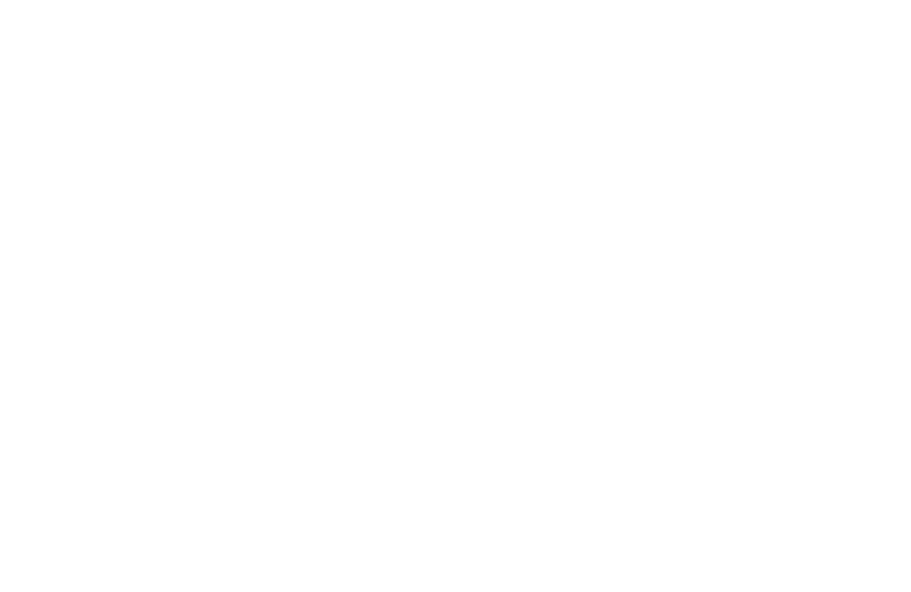
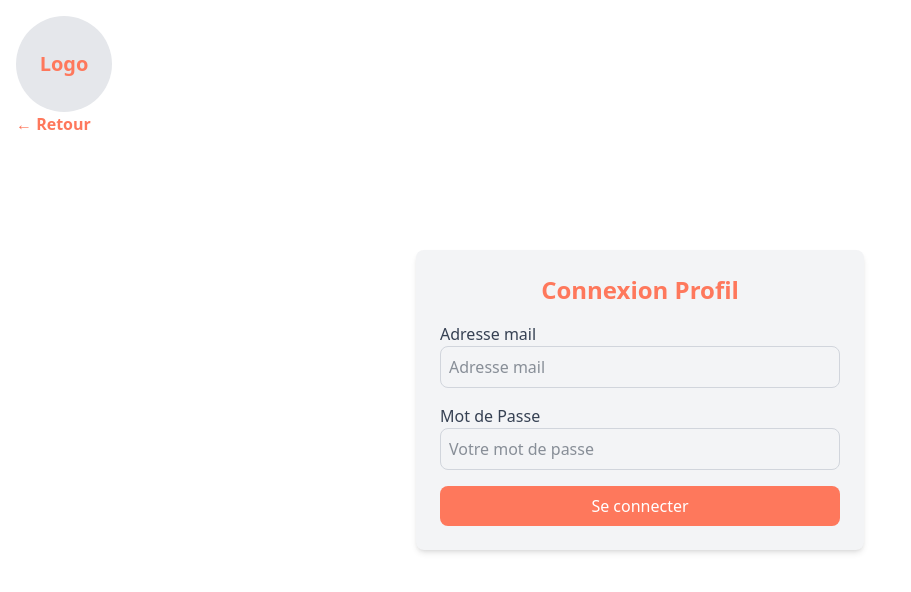
Before and after one commit to titoumess/Project_salestraction, a React (Vite) app in the folder frontend/: page /signin-page in a window 1280 px wide. Before the commit this address had no page. Shown: the top 592 px of the page, without its empty margins (0-911 px from the left). Built offline with nearby package versions, Linux system fonts and the light colour scheme.

Commit message:
Ajout page connexion

```diff
--- a/frontend/src/App.jsx
+++ b/frontend/src/App.jsx
@@ -4,6 +4,7 @@
 import Dashboard from "./Dashboard"; // Page après connexion
 import SignupEtudiant from "./SignupEtudiant";
 import SignupStartup from "./SignupStartup";
+import SigninPage from "./SigninPage"; // Page de connexion
 
 function App() {
   const [isAuthenticated, setIsAuthenticated] = useState(false);
@@ -37,6 +38,7 @@
         {/* Autres routes */}
         <Route path="/signup-etudiant" element={<SignupEtudiant />} />
         <Route path="/signup-startup" element={<SignupStartup />} />
+        <Route path="/signin-page" element={<SigninPage />} />
       </Routes>
     </Router>
   );
--- a/frontend/src/LoginPage.jsx
+++ b/frontend/src/LoginPage.jsx
@@ -5,10 +5,15 @@
   const navigate = useNavigate();
   const [userType, setUserType] = useState("étudiant");
 
-  const handleLogin = () => {
+  /*const handleLogin = () => {
     onLogin();
     navigate("/dashboard");
-  };
+  };*/
+
+  const handleSignin = () => {
+
+    navigate("/signin-page");
+  }
 
   const handleSignup = () => {
     if (userType === "étudiant") {
@@ -30,7 +35,7 @@
       {/* Bouton "Je me connecte" en haut à droite */}
       <div className="absolute top-4 right-4">
         <button
-          onClick={handleLogin}
+          onClick={handleSignin}
           className="bg-gray-200 text-gray-800 py-2 px-4 rounded-lg hover:bg-[var(--color-accent)] hover:text-white transition-all"
         >
           Je me connecte
--- /dev/null
+++ b/frontend/src/SigninPage.jsx
@@ -0,0 +1,73 @@
+import React from "react";
+import { useNavigate } from "react-router-dom";
+
+function SigninPage() {
+  const navigate = useNavigate();
+
+  const handleSignin = (e) => {
+    e.preventDefault();
+    console.log("Lancement de la connexion");
+    navigate("/dashboard");// Redirection vers la page d'accueil d'un profil
+  };
+
+
+  return (
+    <div className="min-h-screen bg-white text-gray-800 flex flex-col">
+      {/* Logo en haut à gauche */}
+        <div className="absolute top-4 left-4">
+          <div className="w-24 h-24 bg-gray-200 rounded-full flex items-center justify-center">
+            <span className="text-xl font-bold text-[var(--color-accent)]">Logo</span>
+        </div>
+      </div>
+
+      {/* Bouton Retour */}
+      <div className="absolute top-28 left-4">
+        <button
+          onClick={() => navigate(-1)} // Retourne à la page précédente
+          className="text-[var(--color-accent)] hover:text-[var(--color-accent-dark)] font-bold"
+        >
+          ← Retour
+        </button>
+      </div>
+
+      {/* Contenu principal */}
+      <div className="flex flex-1 items-center justify-center">
+        <form
+          onSubmit={handleSignin}
+          className="bg-gray-100 p-6 rounded-lg shadow-md w-4/5 max-w-md"
+        >
+          <h1 className="text-2xl font-bold mb-4 text-center text-[var(--color-accent)]">
+            Connexion Profil
+          </h1>
+          <div className="mb-4">
+            <label className="block text-gray-700">Adresse mail</label>
+            <input
+              type="text"
+              className="w-full border border-gray-300 rounded-lg p-2"
+              placeholder="Adresse mail"
+              required
+            />
+          </div>
+          <div className="mb-4">
+            <label className="block text-gray-700">Mot de Passe</label>
+            <input
+              type="email"
+              className="w-full border border-gray-300 rounded-lg p-2"
+              placeholder="Votre mot de passe"
+              required
+            />
+          </div>
+          <button
+            type="submit"
+            className="w-full bg-[var(--color-accent)] text-white py-2 rounded-lg hover:bg-[var(--color-accent-dark)] transition-all"
+          >
+            Se connecter
+          </button>
+        </form>
+      </div>
+    </div>
+
+  );
+}
+
+export default SigninPage;
```
